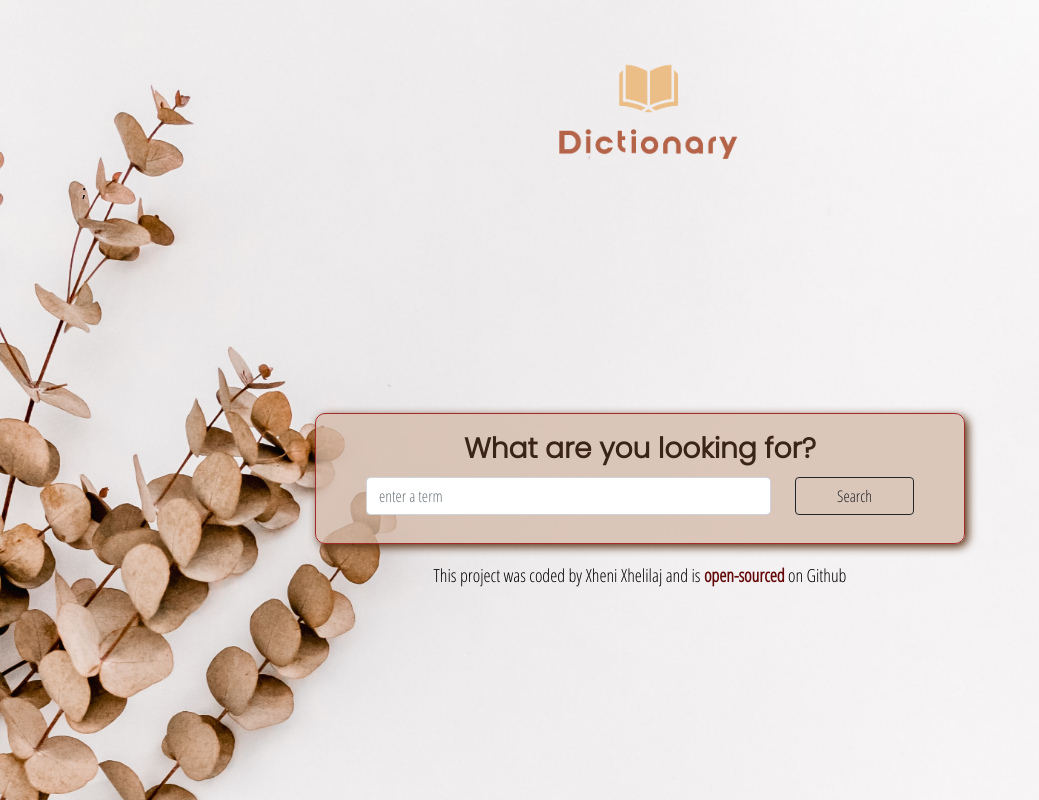
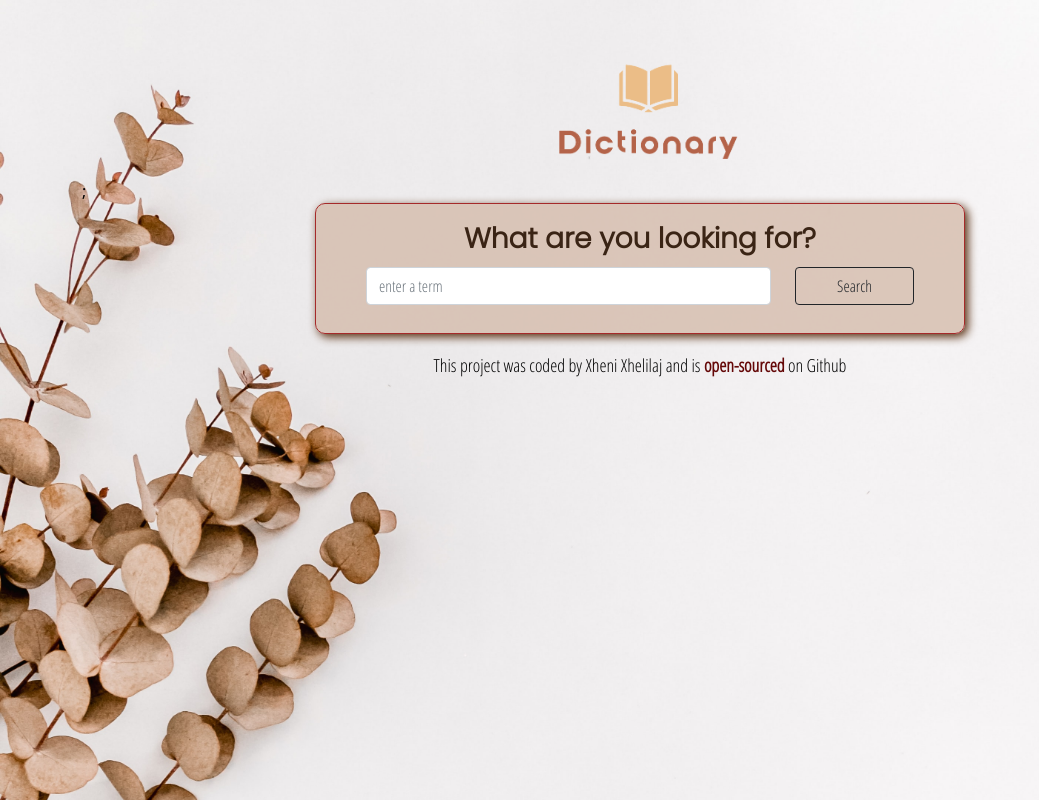
Before and after one commit to xhenixhelilaj/dictionary-react-project, a React (Create React App) app: page / in a window 1280 px wide. Shown: the whole page, without its empty margins (0-1039 px from the left). Built offline with nearby package versions, Linux system fonts and the light colour scheme.

Commit message:
updated positions

```diff
--- a/src/Dictionary.css
+++ b/src/Dictionary.css
@@ -5,8 +5,7 @@
     border: 1px solid brown;
     background-color: rgb(212, 185, 168, 0.7555);
     border-radius: 10px;
-    position: relative;
-    top: 210px;
+
     text-align: center;
     padding-top: 18px;
     padding-bottom: 18px;
@@ -21,8 +20,6 @@
     max-width: 650px;
     display: block;
     margin: 0 auto;
-    position: relative;
-    top: 210px;
     text-align: center;
     padding-top: 18px;
     padding-bottom: 18px;
```
